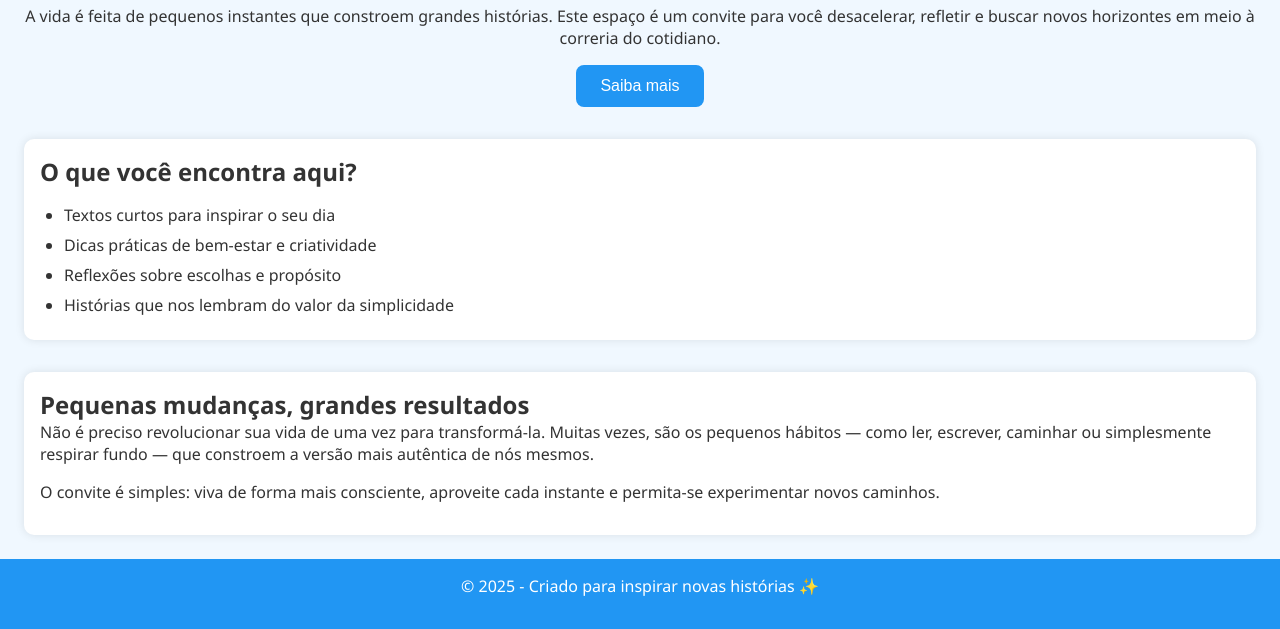
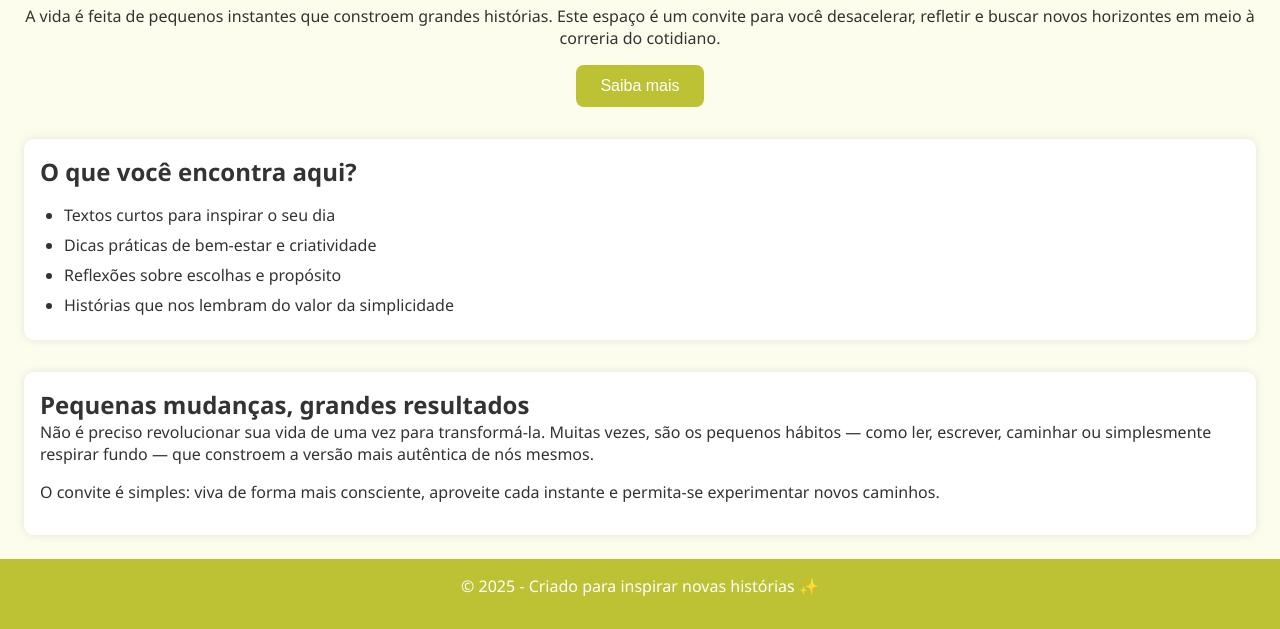
Before and after one commit to stefanykitzberger/projetoTransferenciaArquivos, a plain HTML site: page index.html in a window 1280 px wide. Shown: the part 441-1070 px from the top of the page. Drawn offline with Linux system fonts and the light colour scheme.

Commit message:
atualizando cores

```diff
--- a/style.css
+++ b/style.css
@@ -6,7 +6,7 @@
 
 body {
     font-family: 'Segoe UI', Tahoma, Geneva, Verdana, sans-serif;
-    background-color: #f0f8ff;
+    background-color: #fdfded;
     color: #333;
     display: flex;
     flex-direction: column;
@@ -15,7 +15,7 @@ body {
 
 header,
 footer {
-    background-color: #2196f3;
+    background-color: #bdc234;
     color: white;
     text-align: center;
     padding: 1rem;
@@ -40,7 +40,7 @@ main {
 
 button {
     padding: 0.75rem 1.5rem;
-    background-color: #2196f3;
+    background-color: #bdc234;
     color: white;
     border: none;
     border-radius: 8px;
@@ -50,7 +50,7 @@ button {
 }
 
 button:hover {
-    background-color: #1976d2;
+    background-color: #bdc234;
 }
 
 .conteudo {
```
